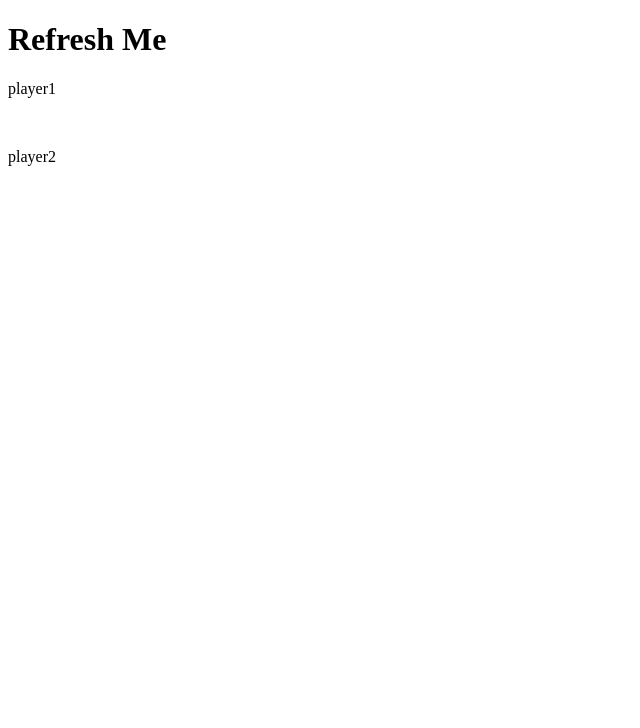
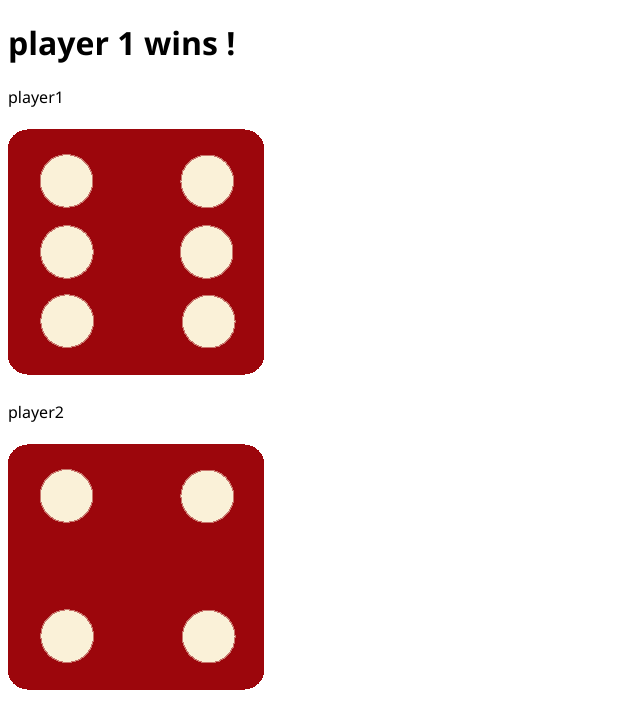
Before and after one commit to cinopepito/23-02, a plain HTML site: page game.html in a window 1280 px wide. Shown: the whole page, without its empty margins (0-640 px from the left). Drawn offline with Linux system fonts and the light colour scheme.

Commit message:
challenge file has been added

```diff
--- /dev/null
+++ b/challenge.html
@@ -0,0 +1,12 @@
+<!DOCTYPE html>
+<html lang="en">
+<head>
+    <meta charset="UTF-8">
+    <meta http-equiv="X-UA-Compatible" content="IE=edge">
+    <meta name="viewport" content="width=device-width, initial-scale=1.0">
+    <title>javascript</title>
+</head>
+<body>
+    <script src="challenge.js"></script>
+</body>
+</html>
--- a/game.html
+++ b/game.html
@@ -1,21 +1,26 @@
 <!DOCTYPE html>
 <html lang="en">
   <head>
-    <meta charset="UTF-8">
-    <meta http-equiv="X-UA-Compatible" content="IE=edge">
-    <meta name="viewport" content="width=device-width, initial-scale=1.0">
+    <meta charset="UTF-8" />
+    <meta http-equiv="X-UA-Compatible" content="IE=edge" />
+    <meta name="viewport" content="width=device-width, initial-scale=1.0" />
     <title>Document</title>
+    <style>
+        body{
+            font-family: 'Segoe UI', Tahoma, Geneva, Verdana, sans-serif;
+        }
+    </style>
   </head>
   <body>
     <div class="container">
       <h1>Refresh Me</h1>
       <div class="dice">
         <p>player1</p>
-            <img src="images/" alt="">
+        <img src="images/dice6.png" class="img1" alt="" />
       </div>
       <div class="dice">
         <p>player2</p>
-            <img src="" alt="">
+        <img src="images/dice6.png" class="img2" alt="" />
       </div>
     </div>
     <script src="game.js"></script>
--- a/game.js
+++ b/game.js
@@ -0,0 +1,23 @@
+var randomNumber1 = Math.floor(Math.random() * 6) + 1;
+
+var randomDiceImage = "dice" + randomNumber1 + ".png";
+
+var randomImageSource = "images/" + randomDiceImage;
+
+var image1 = document.querySelectorAll("img")[0];
+
+image1.setAttribute("src", randomImageSource);
+
+var randomNumber2 = Math.floor(Math.random() * 6) + 1;
+
+var randomImageSource2 = "images/dice" + randomNumber2 + ".png";
+
+document.querySelectorAll("img")[1].setAttribute("src", randomImageSource2);
+
+if (randomNumber1 > randomNumber2) {
+  document.querySelector("h1").innerHTML = "player 1 wins !";
+} else if (randomNumber1 < randomNumber2) {
+  document.querySelector("h1").innerHTML = "player 2 wins !";
+} else {
+  document.querySelector("h1").innerHTML = "draw";
+}
```
Also changed, not shown: challenge.js (added, +28 -0 lines), images/._dice1.png (deleted), images/._dice2.png (deleted), images/._dice3.png (deleted), images/._dice4.png (deleted), images/._dice5.png (deleted), images/._dice6.png (deleted), images/dice1.png (added), images/dice2.png (added), images/dice3.png (added), images/dice4.png (added), images/dice5.png (added), images/dice6.png (added). Lines whose indentation alone changed are shown as unchanged.
